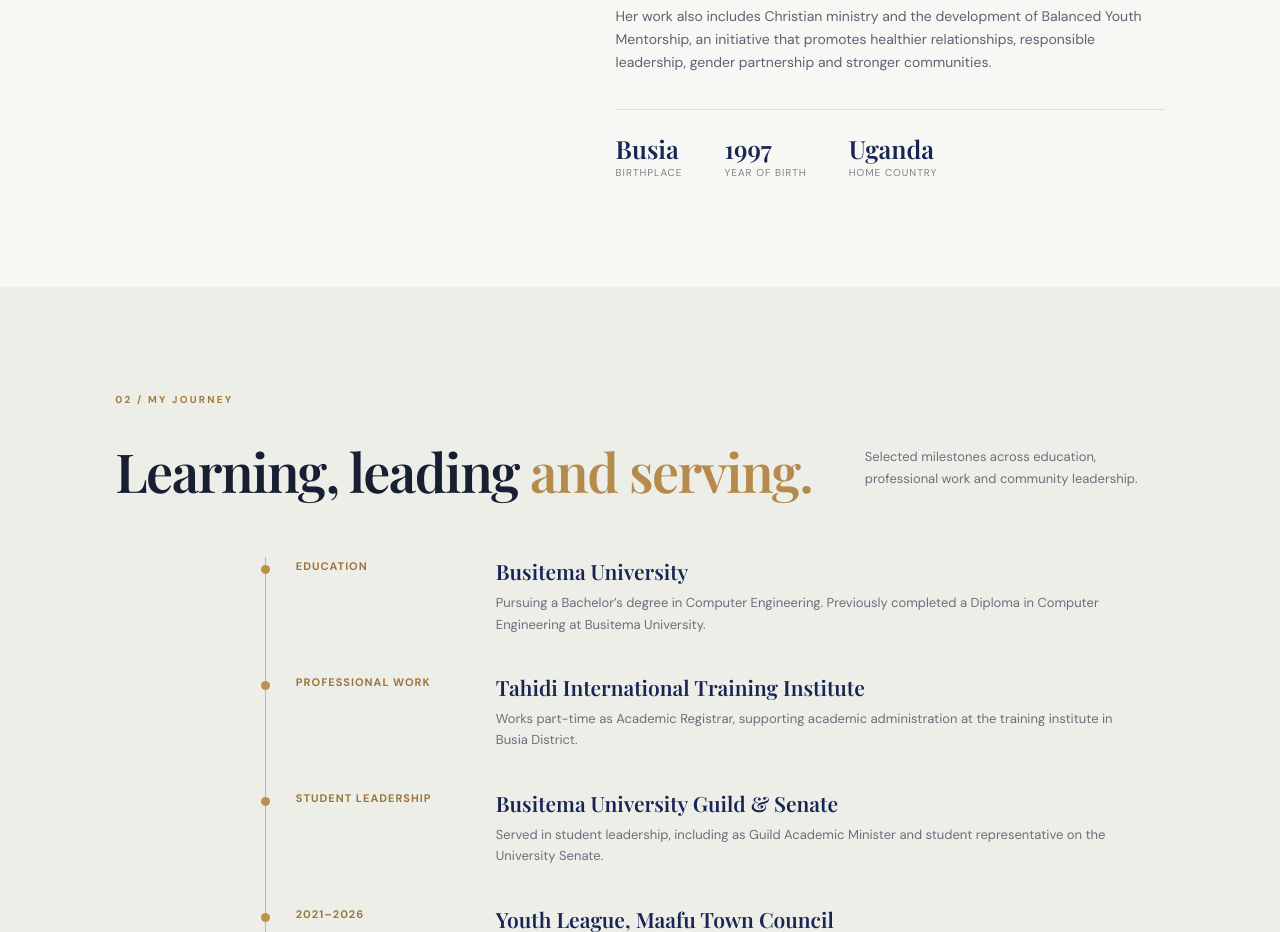
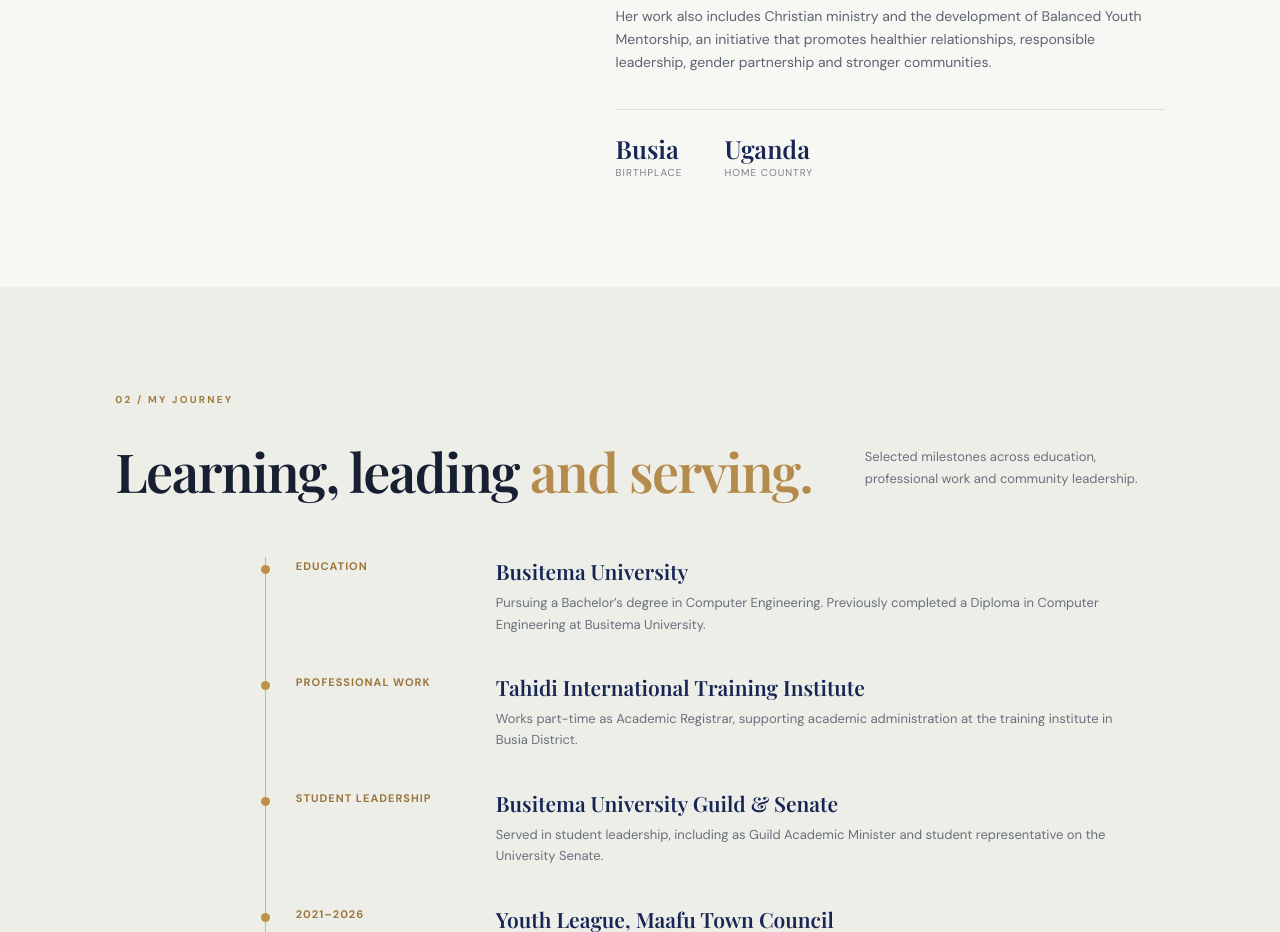
Before and after one commit to GGimono/Gimono-Grace.github.io, a plain HTML site: page index.html in a window 1280 px wide. Shown: the part 1240-2172 px from the top of the page. Drawn offline with nearby package versions, Linux system fonts and the light colour scheme.

Commit message:
Update index.html removing year of birth

```diff
--- a/index.html
+++ b/index.html
@@ -91,7 +91,7 @@
           <p>Her work also includes Christian ministry and the development of Balanced Youth Mentorship, an initiative that promotes healthier relationships, responsible leadership, gender partnership and stronger communities.</p>
           <div class="fact-row">
             <div><strong>Busia</strong><span>Birthplace</span></div>
-            <div><strong>1997</strong><span>Year of birth</span></div>
+
             <div><strong>Uganda</strong><span>Home country</span></div>
           </div>
         </div>
```
